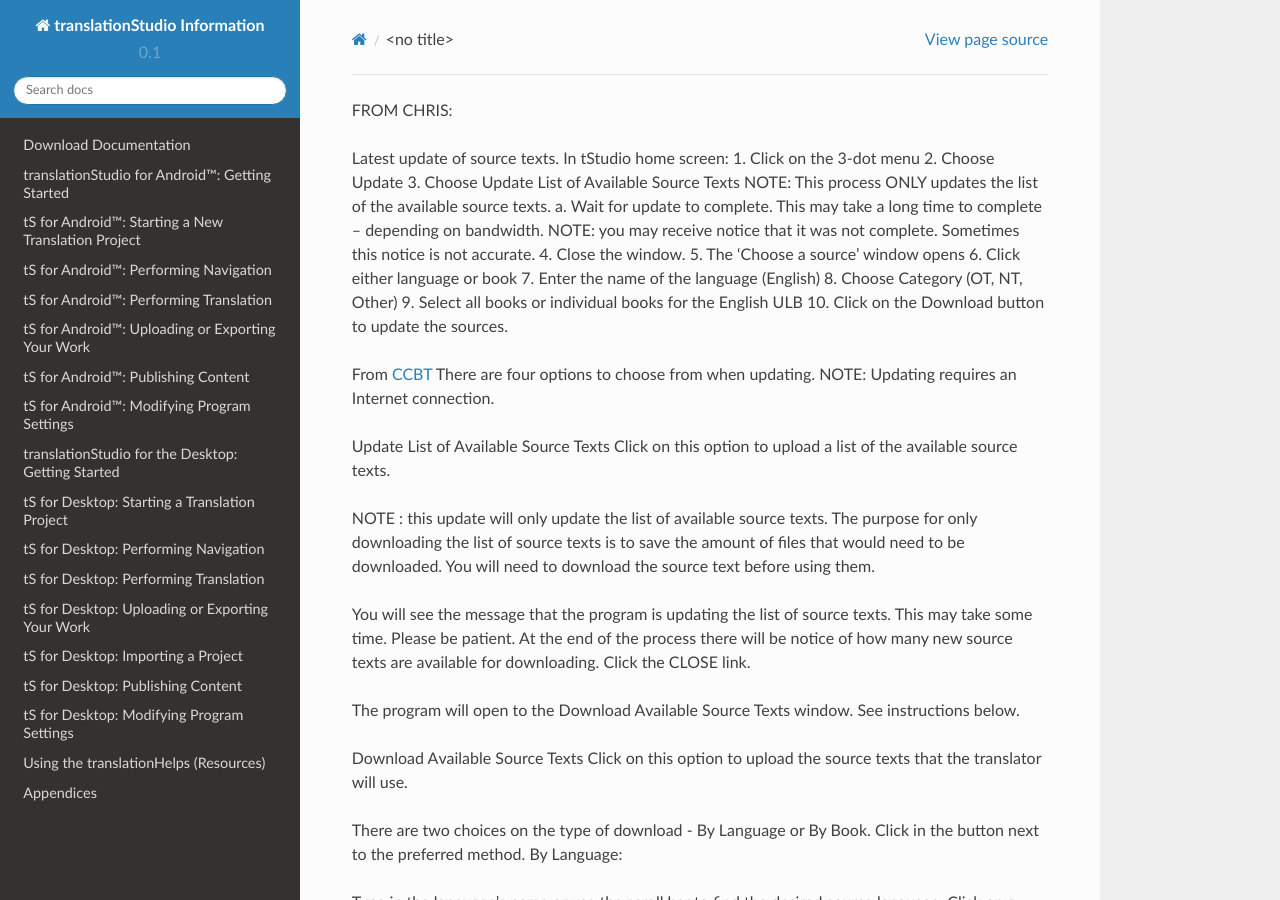
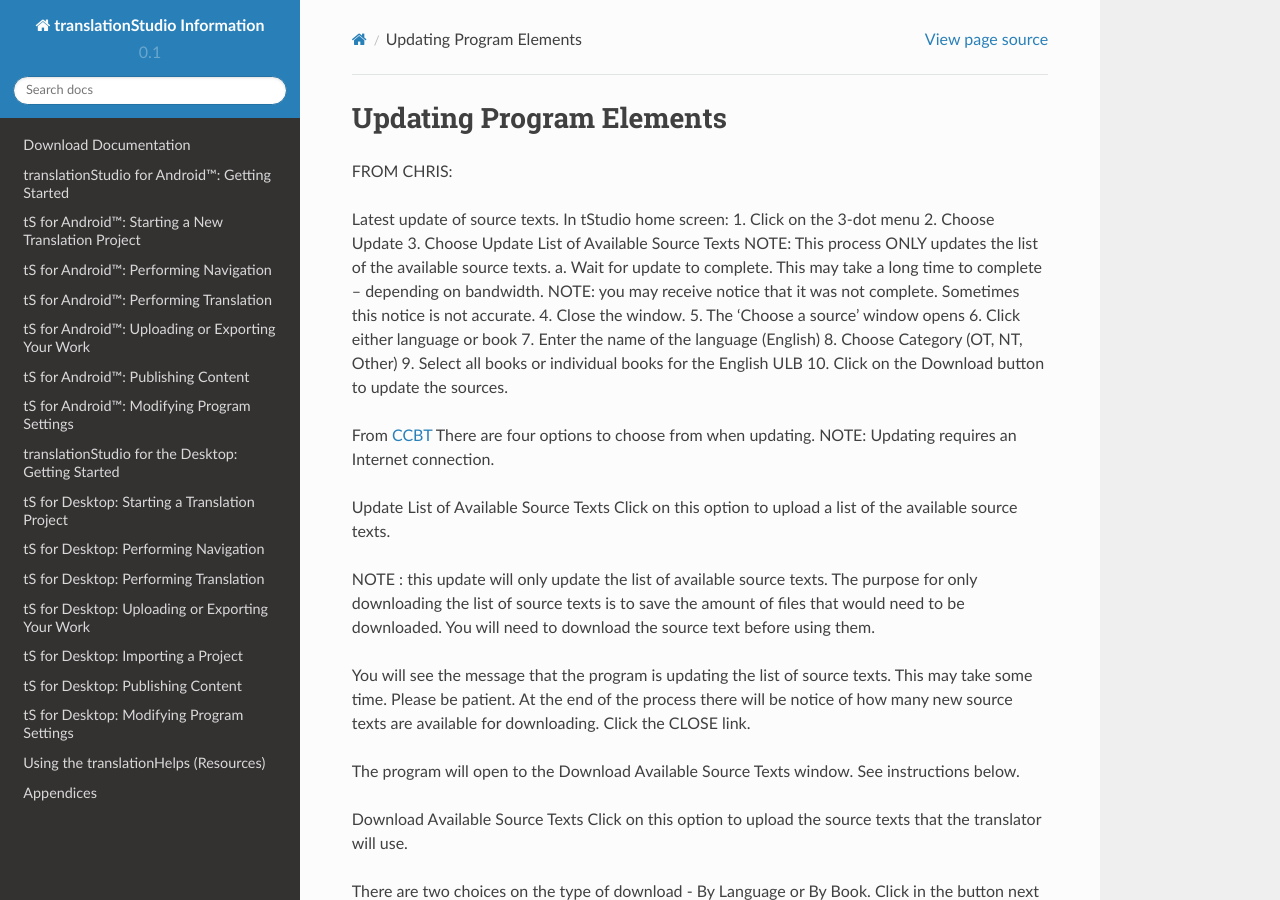
Before and after one commit to unfoldingWord-dev/translationStudio-Info, a Sphinx documentation site: the page built from docs/tSupdates.rst, in a window 1280 px wide and 900 px high. Built offline with Sphinx 7.4.7 and the Read the Docs theme 2.0.0, drawn with Linux system fonts in a browser that asks for light colours; pages that are not in the unit, such as notebooks, are missing from menus.

Commit message:
Update tSupdates.rst

```diff
--- a/docs/tSupdates.rst
+++ b/docs/tSupdates.rst
@@ -1,3 +1,6 @@
+Updating Program Elements
+=========================
+
 FROM CHRIS:
 
 Latest update of source texts.
```
